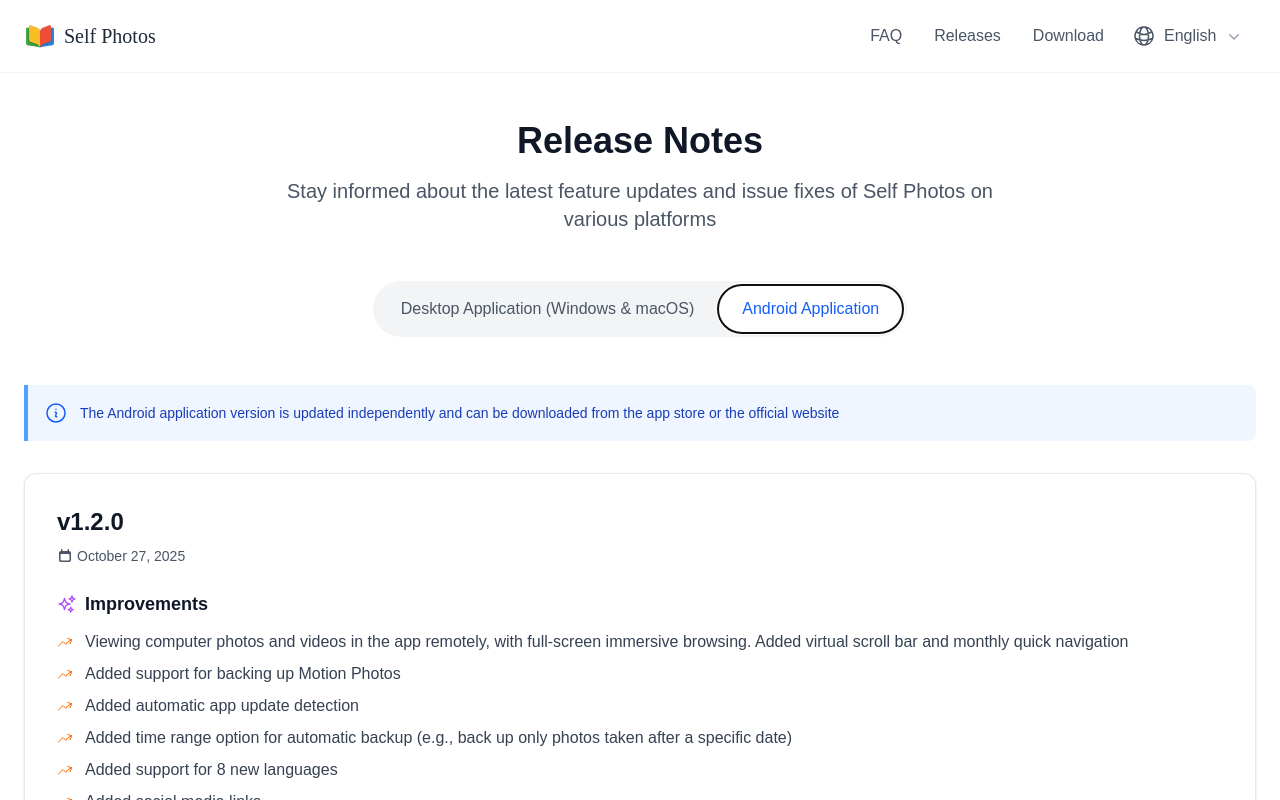
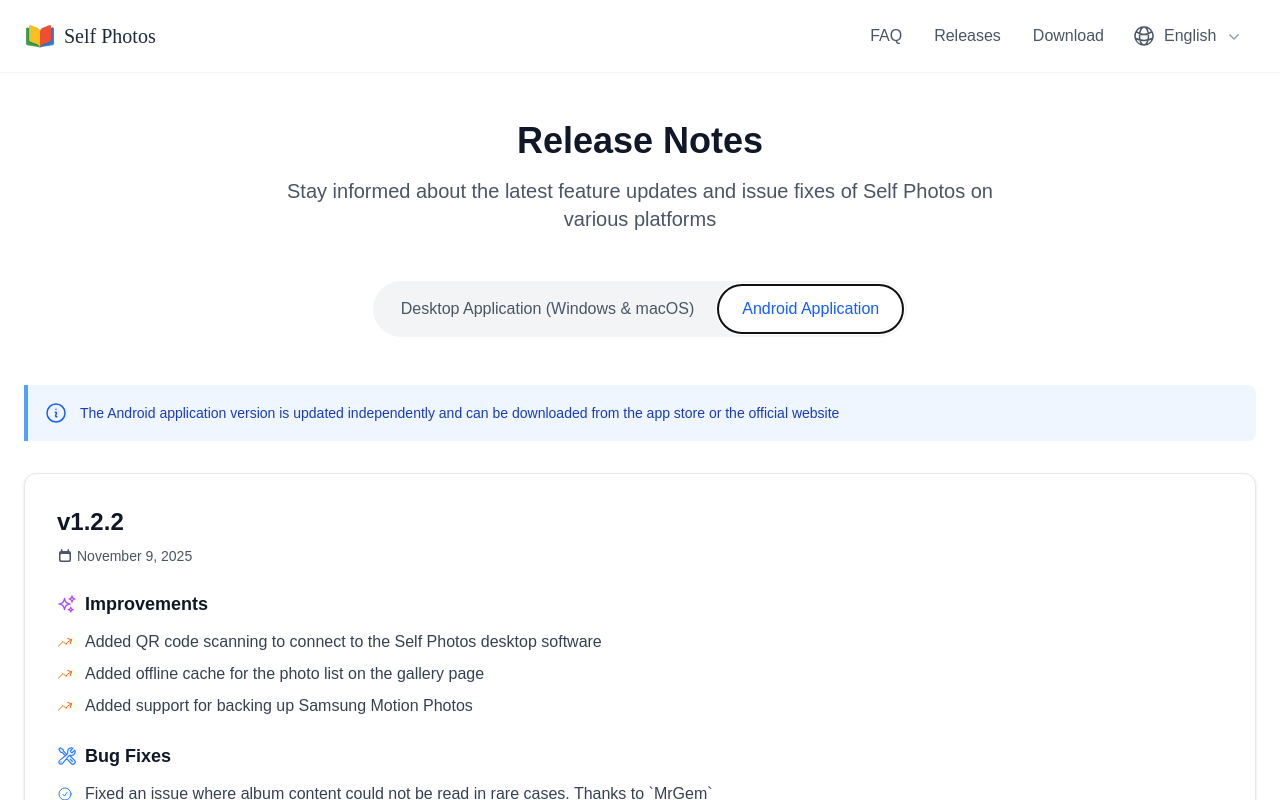
Before and after one commit to SelfPhotos/website, a Vue app: page /releases in a window 1280 px wide. Both pictures are taken after a click on the tab "Android Application". Shown: the top 800 px of the page. Built offline with nearby package versions, Linux system fonts and the light colour scheme; a web font is replaced by a local one.

Commit message:
修改桌面端版本为0.4.5，andorid版本为1.2.2，并且更新releases页面

```diff
--- a/public/assets/android/releases/latest.json
+++ b/public/assets/android/releases/latest.json
@@ -1,9 +1,9 @@
 {
-  "version_code": 2,
-  "version_name": "1.2.1",
+  "version_code": 4,
+  "version_name": "1.2.2",
   "force_update": false,
-  "url": "https://aikanxiangce.com/assets/android/releases/1.2.1/SelfPhotos_1.2.1.apk",
-  "notes": "",
-  "pub_date": "2025-10-27T00:00:00Z",
-  "size": 5932604
+  "url": "https://aikanxiangce.com/assets/android/releases/1.2.2/SelfPhotos_1.2.2.apk",
+  "notes": "<h2>⚡ Optimization</h2><br><ul><li>Added QR code scanning to connect to the Self Photos desktop software</li><li>Added offline cache for the photo list on the gallery page</li><li>Added support for backing up Samsung Motion Photos</li></ul><br><h2>🐛 Bug Fixes</h2><br><ul><li>Fixed an issue where album content could not be read in rare cases. Thanks to <code>MrGem</code></li></ul>",
+  "pub_date": "2025-11-09T00:00:00Z",
+  "size": 15730091
 }
--- a/src/config/url.ts
+++ b/src/config/url.ts
@@ -6,9 +6,13 @@
 export const BILIBILI_URL = "https://space.bilibili.com/30280506";
 // export const REDDIT_URL = "https://www.reddit.com/r/Aicasa";
 
-export const DESKTOP_VERSION = "0.4.4";
-export const ANDROID_VERSION = "1.2.1";
+export const DESKTOP_VERSION = "0.4.5";
+export const DESKTOP_WINDOWS_APP_SIZE = "285 MB";
+export const DESKTOP_MACOS_APP_SIZE = "61.3 MB";
+export const ANDROID_VERSION = "1.2.2";
+export const ANDROID_APP_SIZE = "15.7 MB";
 export const IOS_VERSION = "1.1.0";
+export const IOS_APP_SIZE = "5.4 MB";
 export const IOS_APP_ID = "6753349000";
 export const getGithubDownloadWindowsUrl = () => {
   return `https://github.com/SelfPhotos/SelfPhotos/releases/download/${DESKTOP_VERSION}/SelfPhotos_${DESKTOP_VERSION}_x64.msi`;
--- a/src/locales/lang/en-US.ts
+++ b/src/locales/lang/en-US.ts
@@ -269,6 +269,13 @@
     },
     releases: {
       desktop: {
+        "0_4_5": {
+          features: {
+            1: "Enables QR code scanning functionality to connect with Self Photos desktop application",
+          },
+          optimizations: {},
+          bugfixs: {},
+        },
         "0_4_4": {
           features: {},
           optimizations: {
@@ -412,6 +419,17 @@
         },
       },
       android: {
+        "1_2_2": {
+          features: {},
+          optimizations: {
+            1: "Added QR code scanning to connect to the Self Photos desktop software",
+            2: "Added offline cache for the photo list on the gallery page",
+            3: "Added support for backing up Samsung Motion Photos",
+          },
+          bugfixs: {
+            1: "Fixed an issue where album content could not be read in rare cases. Thanks to `MrGem`",
+          },
+        },
         "1_2_1": {
           features: {},
           optimizations: {
--- a/src/locales/lang/zh-CN.ts
+++ b/src/locales/lang/zh-CN.ts
@@ -263,6 +263,13 @@
     },
     releases: {
       desktop: {
+        "0_4_5": {
+          features: {
+            1: "配合APP实现扫描二维码连接电脑端功能",
+          },
+          optimizations: {},
+          bugfixs: {},
+        },
         "0_4_4": {
           features: {},
           optimizations: {
@@ -406,6 +413,17 @@
         },
       },
       android: {
+        "1_2_2": {
+          features: {},
+          optimizations: {
+            1: "添加扫二维码连接电脑端功能",
+            2: "首页照片列表增加离线缓存",
+            3: "三星动态照片备份支持",
+          },
+          bugfixs: {
+            1: "极端情况下无法读取到相册内容。感谢 `MrGem`",
+          },
+        },
         "1_2_1": {
           features: {},
           optimizations: {
--- a/src/pages/Download.vue
+++ b/src/pages/Download.vue
@@ -1,13 +1,17 @@
 <script setup lang="ts">
 import {
+  ANDROID_APP_SIZE,
   ANDROID_VERSION,
+  DESKTOP_MACOS_APP_SIZE,
   DESKTOP_VERSION,
+  DESKTOP_WINDOWS_APP_SIZE,
   getDownloadAndroidUrl,
   getDownloadIOSUrl,
   getGithubDownloadMacOSUrl,
   getGithubDownloadWindowsUrl,
   getTencentDownloadMacOSUrl,
   getTencentDownloadWindowsUrl,
+  IOS_APP_SIZE,
   IOS_VERSION,
 } from "@/config/url";
 import { useAppStore } from "@/stores/appStore";
@@ -70,7 +74,10 @@
                 <div>
                   {{ $t("message.download.version") }}: v{{ DESKTOP_VERSION }}
                 </div>
-                <div>{{ $t("message.download.size") }}: 285 MB</div>
+                <div>
+                  {{ $t("message.download.size") }}:
+                  {{ DESKTOP_WINDOWS_APP_SIZE }}
+                </div>
                 <div>{{ $t("message.download.windowsTip") }}</div>
               </div>
               <button
@@ -97,7 +104,10 @@
                 <div>
                   {{ $t("message.download.version") }}: v{{ DESKTOP_VERSION }}
                 </div>
-                <div>{{ $t("message.download.size") }}: 61.3 MB</div>
+                <div>
+                  {{ $t("message.download.size") }}:
+                  {{ DESKTOP_MACOS_APP_SIZE }}
+                </div>
                 <div>{{ $t("message.download.macosTip") }}</div>
               </div>
               <button
@@ -153,7 +163,9 @@
                 <div>
                   {{ $t("message.download.version") }}: v{{ ANDROID_VERSION }}
                 </div>
-                <div>{{ $t("message.download.size") }}: 5.9 MB</div>
+                <div>
+                  {{ $t("message.download.size") }}: {{ ANDROID_APP_SIZE }}
+                </div>
                 <div>{{ $t("message.download.androidTip") }}</div>
               </div>
               <button
@@ -187,7 +199,7 @@
                 <div>
                   {{ $t("message.download.version") }}: v{{ IOS_VERSION }}
                 </div>
-                <div>{{ $t("message.download.size") }}: 5.4 MB</div>
+                <div>{{ $t("message.download.size") }}: {{ IOS_APP_SIZE }}</div>
                 <div>{{ $t("message.download.iosTip") }}</div>
               </div>
               <button
--- a/src/pages/Releases.vue
+++ b/src/pages/Releases.vue
@@ -83,6 +83,47 @@
             </div>
           </div>
           <div class="space-y-8">
+            <div
+              class="bg-white border border-gray-200 rounded-xl shadow-sm hover:shadow-md transition-shadow"
+            >
+              <div class="p-8">
+                <div
+                  class="flex flex-col md:flex-row md:items-center md:justify-between mb-6"
+                >
+                  <div>
+                    <h3 class="text-2xl font-bold text-gray-900 mb-2">
+                      v0.4.5
+                    </h3>
+                    <div
+                      class="flex items-center space-x-4 text-sm text-gray-600"
+                    >
+                      <span class="flex items-center">
+                        <calendar-icon class="mr-1 w-4 h-4" />
+                        {{ formatDate("2025-11-09") }}
+                      </span>
+                    </div>
+                  </div>
+                </div>
+                <div class="mb-6">
+                  <h4
+                    class="text-lg font-semibold text-gray-900 mb-3 flex items-center"
+                  >
+                    <star-icon class="text-yellow-500 mr-2 w-5 h-5" />
+                    {{ $t("message.release.feature") }}
+                  </h4>
+                  <ul class="space-y-2">
+                    <li class="flex items-start">
+                      <plus-circle-icon
+                        class="text-green-500 mt-1 mr-3 flex-shrink-0 w-4 h-4"
+                      />
+                      <span class="text-gray-700">
+                        {{ $t("message.releases.desktop.0_4_5.features.1") }}
+                      </span>
+                    </li>
+                  </ul>
+                </div>
+              </div>
+            </div>
             <div
               class="bg-white border border-gray-200 rounded-xl shadow-sm hover:shadow-md transition-shadow"
             >
@@ -1148,7 +1189,90 @@
                 >
                   <div>
                     <h3 class="text-2xl font-bold text-gray-900 mb-2">
-                      v1.2.0
+                      v1.2.2
+                    </h3>
+                    <div
+                      class="flex items-center space-x-4 text-sm text-gray-600"
+                    >
+                      <span class="flex items-center">
+                        <calendar-icon class="mr-1 w-4 h-4" />
+                        {{ formatDate("2025-11-09") }}
+                      </span>
+                    </div>
+                  </div>
+                </div>
+                <div class="mb-6">
+                  <h4
+                    class="text-lg font-semibold text-gray-900 mb-3 flex items-center"
+                  >
+                    <sparkles-icon class="text-purple-500 mr-2 w-5 h-5" />
+                    {{ $t("message.release.optimization") }}
+                  </h4>
+                  <ul class="space-y-2">
+                    <li class="flex items-start">
+                      <arrow-trending-up-icon
+                        class="text-orange-500 mt-1 mr-3 flex-shrink-0 w-4 h-4"
+                      />
+                      <span class="text-gray-700">
+                        {{
+                          $t("message.releases.android.1_2_2.optimizations.1")
+                        }}
+                      </span>
+                    </li>
+                    <li class="flex items-start">
+                      <arrow-trending-up-icon
+                        class="text-orange-500 mt-1 mr-3 flex-shrink-0 w-4 h-4"
+                      />
+                      <span class="text-gray-700">
+                        {{
+                          $t("message.releases.android.1_2_2.optimizations.2")
+                        }}
+                      </span>
+                    </li>
+                    <li class="flex items-start">
+                      <arrow-trending-up-icon
+                        class="text-orange-500 mt-1 mr-3 flex-shrink-0 w-4 h-4"
+                      />
+                      <span class="text-gray-700">
+                        {{
+                          $t("message.releases.android.1_2_2.optimizations.3")
+                        }}
+                      </span>
+                    </li>
+                  </ul>
+                </div>
+                <div>
+                  <h4
+                    class="text-lg font-semibold text-gray-900 mb-3 flex items-center"
+                  >
+                    <wrench-screwdriver-icon
+                      class="text-blue-500 mr-2 w-5 h-5"
+                    />
+                    {{ $t("message.release.bugfix") }}
+                  </h4>
+                  <ul class="space-y-2">
+                    <li class="flex items-start">
+                      <check-circle-icon
+                        class="text-blue-500 mt-1 mr-3 flex-shrink-0 w-4 h-4"
+                      />
+                      <span class="text-gray-700">
+                        {{ $t("message.releases.android.1_2_2.bugfixs.1") }}
+                      </span>
+                    </li>
+                  </ul>
+                </div>
+              </div>
+            </div>
+            <div
+              class="bg-white border border-gray-200 rounded-xl shadow-sm hover:shadow-md transition-shadow"
+            >
+              <div class="p-8">
+                <div
+                  class="flex flex-col md:flex-row md:items-center md:justify-between mb-6"
+                >
+                  <div>
+                    <h3 class="text-2xl font-bold text-gray-900 mb-2">
+                      v1.2.1
                     </h3>
                     <div
                       class="flex items-center space-x-4 text-sm text-gray-600"
```
Also changed, not shown: 1 other file (tests, documents, lock files or other folders).
